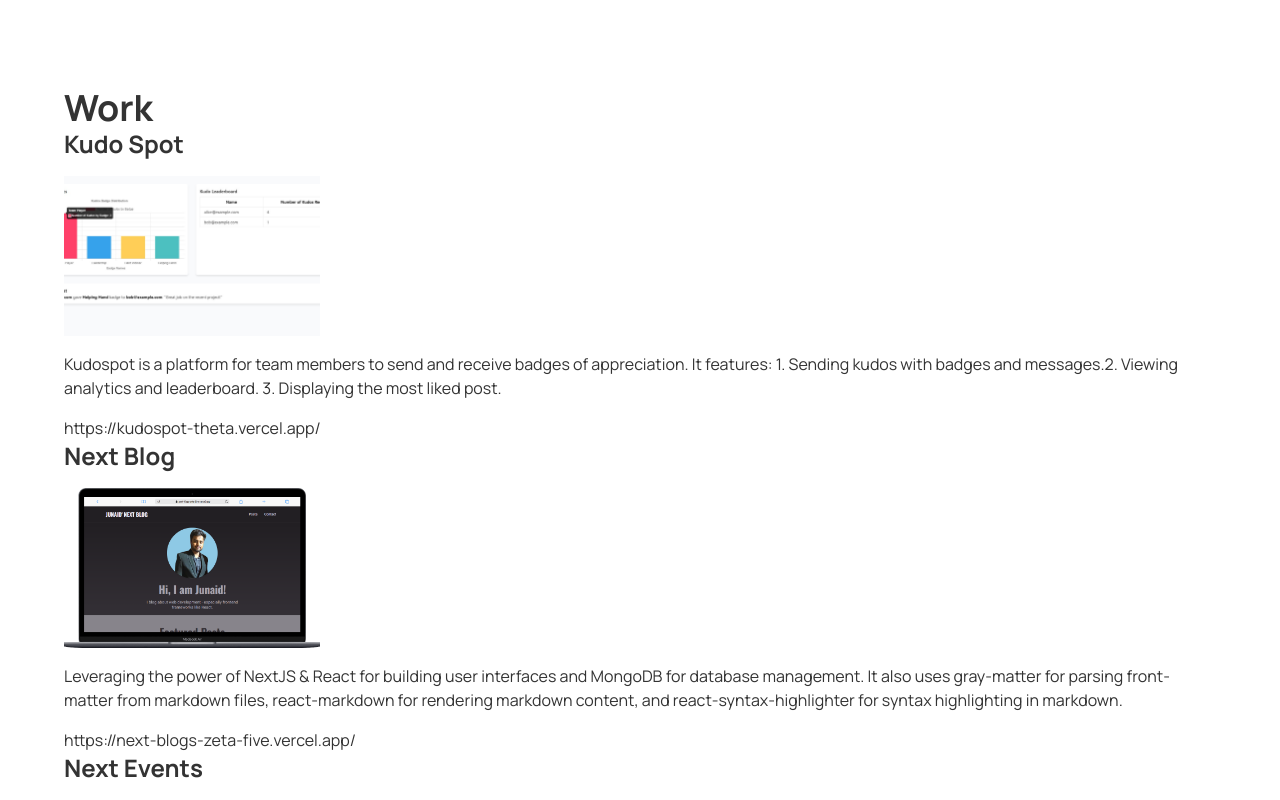
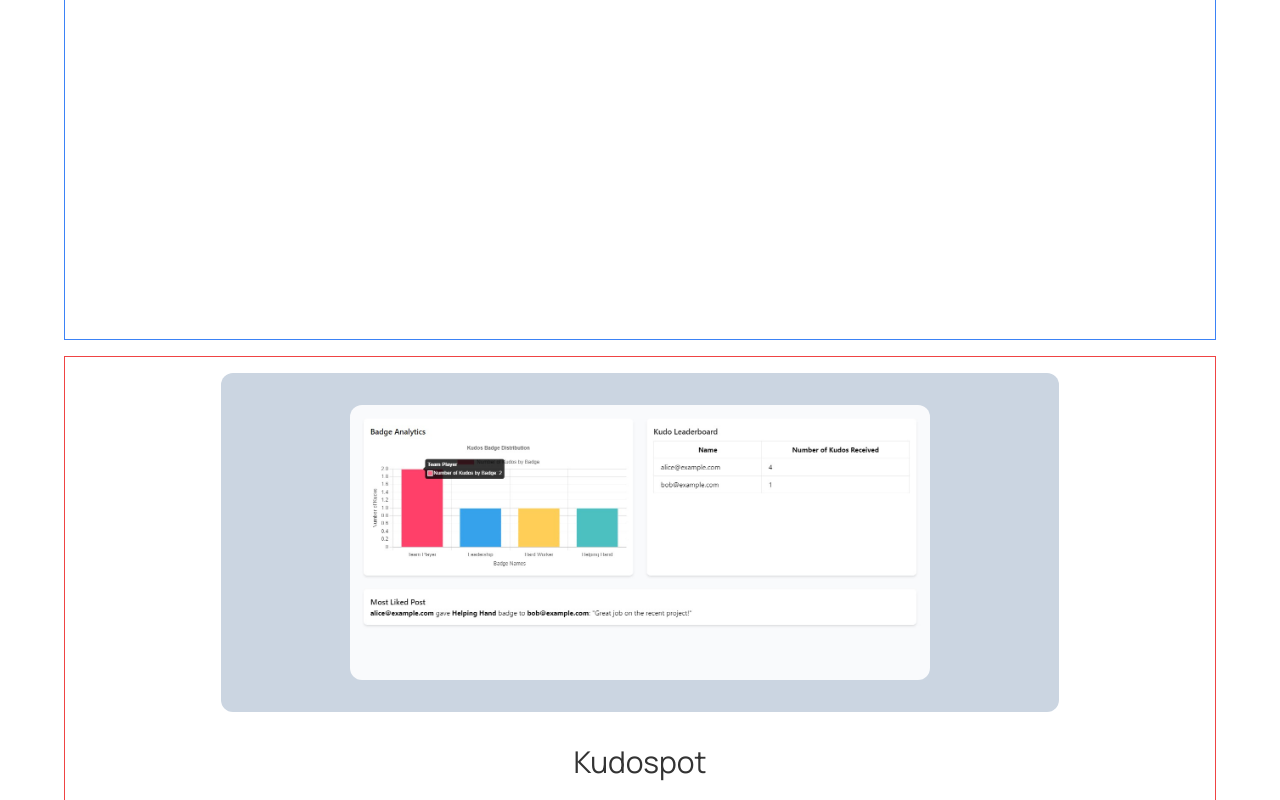
Before and after one commit to iamsjunaid/portfolio_v2.0, a React (Vite) app in the folder frontend/: page / in a window 1280 px wide. Shown: the part 540-1340 px from the top of the page. Built offline with nearby package versions, Linux system fonts and the light colour scheme.

Commit message:
feat: implement project modal and enhance project display in Work page

```diff
--- a/frontend/src/App.tsx
+++ b/frontend/src/App.tsx
@@ -9,7 +9,7 @@
   // const [count, setCount] = useState(0)
 
   return (
-    <div className='flex flex-col gap-24 mx-6 sm:mx-16'>
+    <div className='flex flex-col gap-4 mx-6 sm:mx-16'>
       <Navbar />
       <Homepage />
       <Work />
--- /dev/null
+++ b/frontend/src/components/ProjectCard.tsx
@@ -0,0 +1,48 @@
+import { X } from 'lucide-react';
+
+import { ProjectCardProps } from "@/lib/types"
+
+const ProjectCard = ({ selectedProject, closeModal }: ProjectCardProps) => {
+
+    return (
+        <div>
+            <div className='fixed inset-0 bg-black bg-opacity-50 flex justify-center items-center z-50'>
+                <div className='bg-white p-6 rounded-lg shadow-lg w-11/12 md:w-1/2 relative'>
+                    <div className='flex justify-between items-center mb-4'>
+                        <h2 className='text-3xl font-bold'>{selectedProject.title}</h2>
+                        <X
+                            className='text-xl font-bold text-gray-600 hover:text-gray-800 hover:cursor-pointer'
+                            onClick={closeModal}
+                        />
+                    </div>
+                    <img
+                        src={selectedProject.img}
+                        alt={selectedProject.title}
+                        className='w-full h-48 object-cover rounded-md mb-4'
+                    />
+                    <p className='mb-4'>{selectedProject.desc}</p>
+                    <div className='flex justify-between'>
+                        <a
+                            href={selectedProject.live}
+                            target='_blank'
+                            rel='noopener noreferrer'
+                            className='bg-green-500 text-white px-4 py-2 rounded-md hover:bg-green-600'
+                        >
+                            Live Demo
+                        </a>
+                        <a
+                            href={selectedProject.source}
+                            target='_blank'
+                            rel='noopener noreferrer'
+                            className='bg-gray-500 text-white px-4 py-2 rounded-md hover:bg-gray-600'
+                        >
+                            Source Code
+                        </a>
+                    </div>
+                </div>
+            </div>
+        </div>
+    )
+}
+
+export default ProjectCard
--- a/frontend/src/lib/projects.json
+++ b/frontend/src/lib/projects.json
@@ -1,7 +1,7 @@
 [
   {
   "img": "/images/kudospot.png",
-  "title": "Kudo Spot",
+  "title": "Kudospot",
   "desc": "Kudospot is a platform for team members to send and receive badges of appreciation. It features: 1. Sending kudos with badges and messages.2. Viewing analytics and leaderboard. 3. Displaying the most liked post.",
   "techs": [
     "ReactJS",
--- /dev/null
+++ b/frontend/src/lib/types.ts
@@ -0,0 +1,13 @@
+export interface Project {
+  img: string;
+  title: string;
+  desc: string;
+  techs: string[];
+  live: string;
+  source: string;
+}
+
+export interface ProjectCardProps {
+  selectedProject: Project;
+  closeModal: () => void;
+}
--- a/frontend/src/pages/Homepage.tsx
+++ b/frontend/src/pages/Homepage.tsx
@@ -10,7 +10,7 @@
         setIsLoaded(true);
     }, []);
     return (
-        <div className={`flex flex-col gap-12 py-12 duration-1000 ease-in-out ${isLoaded ? 'opacity-100 translate-x-0' : 'opacity-0 translate-x-6'}`}>
+        <div className={` self-center border border-blue-500 py-20 sm:py-24 flex flex-col gap-24 duration-1000 ease-in-out h-3/4 sm:h-screen ${isLoaded ? 'opacity-100 translate-x-0' : 'opacity-0 translate-x-6'}`}>
             <h1 className="text-4xl sm:text-6xl">Discover the essence of Pearl, a free Framer template.<span className="text-gray-400"> Let's shape your brand into a masterpiece together.</span></h1>
 
             <div>
--- a/frontend/src/pages/Work.tsx
+++ b/frontend/src/pages/Work.tsx
@@ -1,36 +1,62 @@
 import { useEffect, useState } from 'react';
+import { ArrowRight } from 'lucide-react';
+
 import projects from '../lib/projects.json';
+import { Project } from '../lib/types';
+import ProjectCard from '@/components/ProjectCard';
 
 const Work = () => {
   const [isLoaded, setIsLoaded] = useState(false);
+  const [selectedProject, setSelectedProject] = useState<Project | null>(null);
 
   useEffect(() => {
-    // Trigger the animation after the component mounts
     setIsLoaded(true);
-
   }, []);
 
-  console.log(isLoaded);
-  const projectList = projects.map((project) => (
-    <div key={project.title} className='flex flex-col gap-4'>
-      <h2 className='text-2xl font-bold'>{project.title}</h2>
-      <img
-        src={project.img}
-        alt={project.title}
-        className='w-64 h-40 object-cover'
-      />
-      <p>{project.desc}</p>
-      <a href={project.live} target='_blank' rel='noreferrer'>{project.live}</a>
+  const handleButtonClick = (project: Project) => {
+    setSelectedProject(project);
+  };
+
+  const closeModal = () => {
+    setSelectedProject(null);
+  };
+
+  const projectList = projects.map((project: Project) => (
+    <div
+      key={project.title}
+      className='flex flex-col items-center p-4 gap-8'
+    >
+      <div className='relative group overflow-hidden rounded-xl bg-slate-300 p-4 sm:p-8 mx-4 w-3/4'>
+        {/* Project Image */}
+        <img
+          src={project.img}
+          alt={project.title}
+          className='sm:w-3/4 sm:h-1/2 mx-auto object-cover rounded-xl transition-transform duration-300 ease-in-out transform group-hover:scale-110'
+        />
+
+        {/* Hover Button */}
+        <div
+          className='absolute bottom-4 left-4 flex items-center justify-center w-12 h-12 rounded-full bg-gray-900 text-white opacity-0 group-hover:opacity-100 transition-all duration-300 ease-in-out cursor-pointer hover:bg-white hover:text-gray-900'
+          onClick={() => handleButtonClick(project)}
+        >
+          <ArrowRight className='w-6 h-6' />
+        </div>
+      </div>
+      <h2 className='text-3xl'>{project.title}</h2>
     </div>
   ));
 
   return (
     <div
-      className={`transition-opacity duration-1000 ease-in-out ${isLoaded ? 'opacity-100' : 'opacity-0'
+      className={`border border-red-500 transition-opacity duration-1000 ease-in-out mx-auto h-full ${isLoaded ? 'opacity-100' : 'opacity-0'
         }`}
     >
-      <h1 className='text-4xl font-bold'>Work</h1>
       {projectList}
+
+      {/* Popup Modal */}
+      {selectedProject && (
+        <ProjectCard selectedProject={selectedProject} closeModal={closeModal} />
+      )}
     </div>
   );
 };
```
